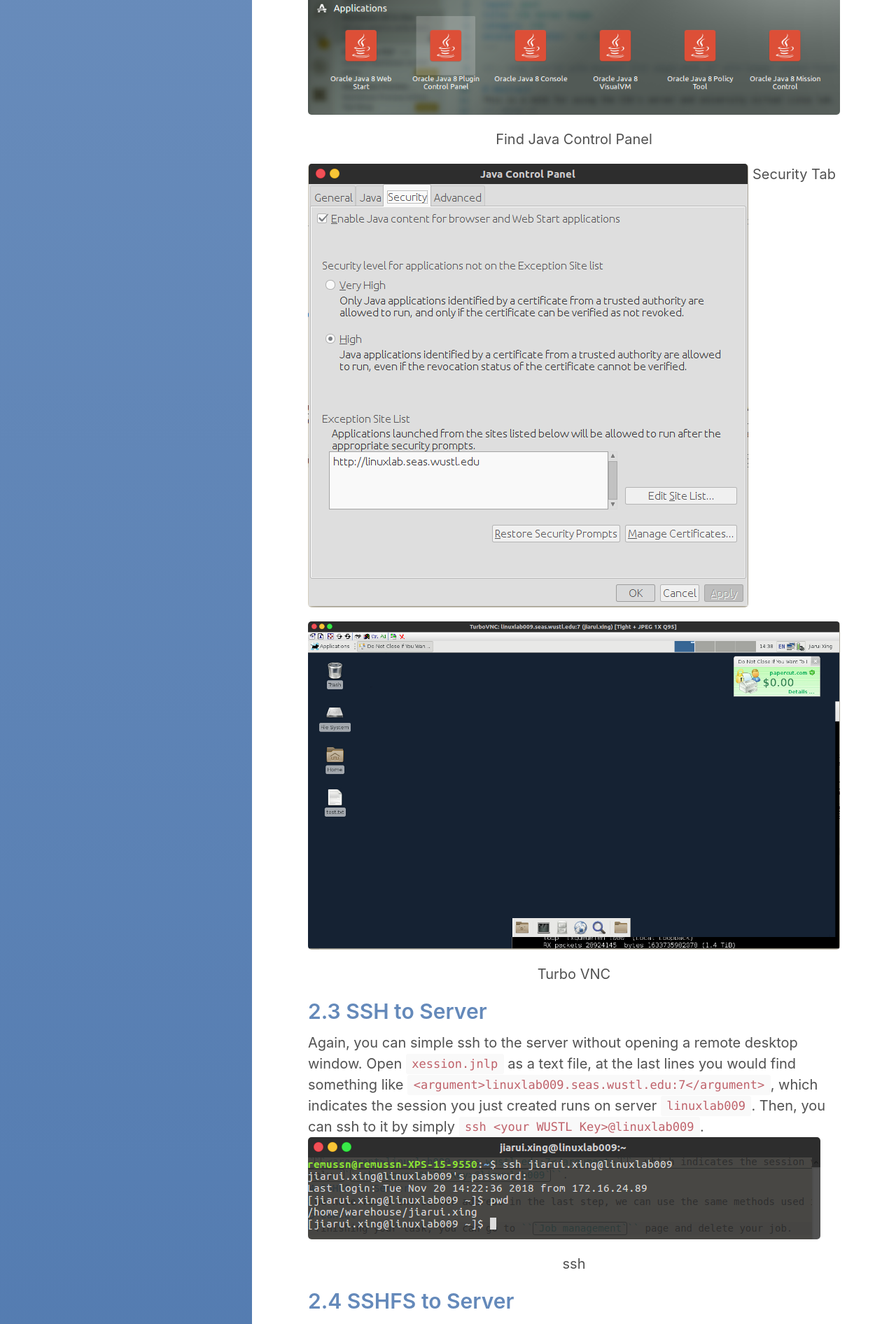
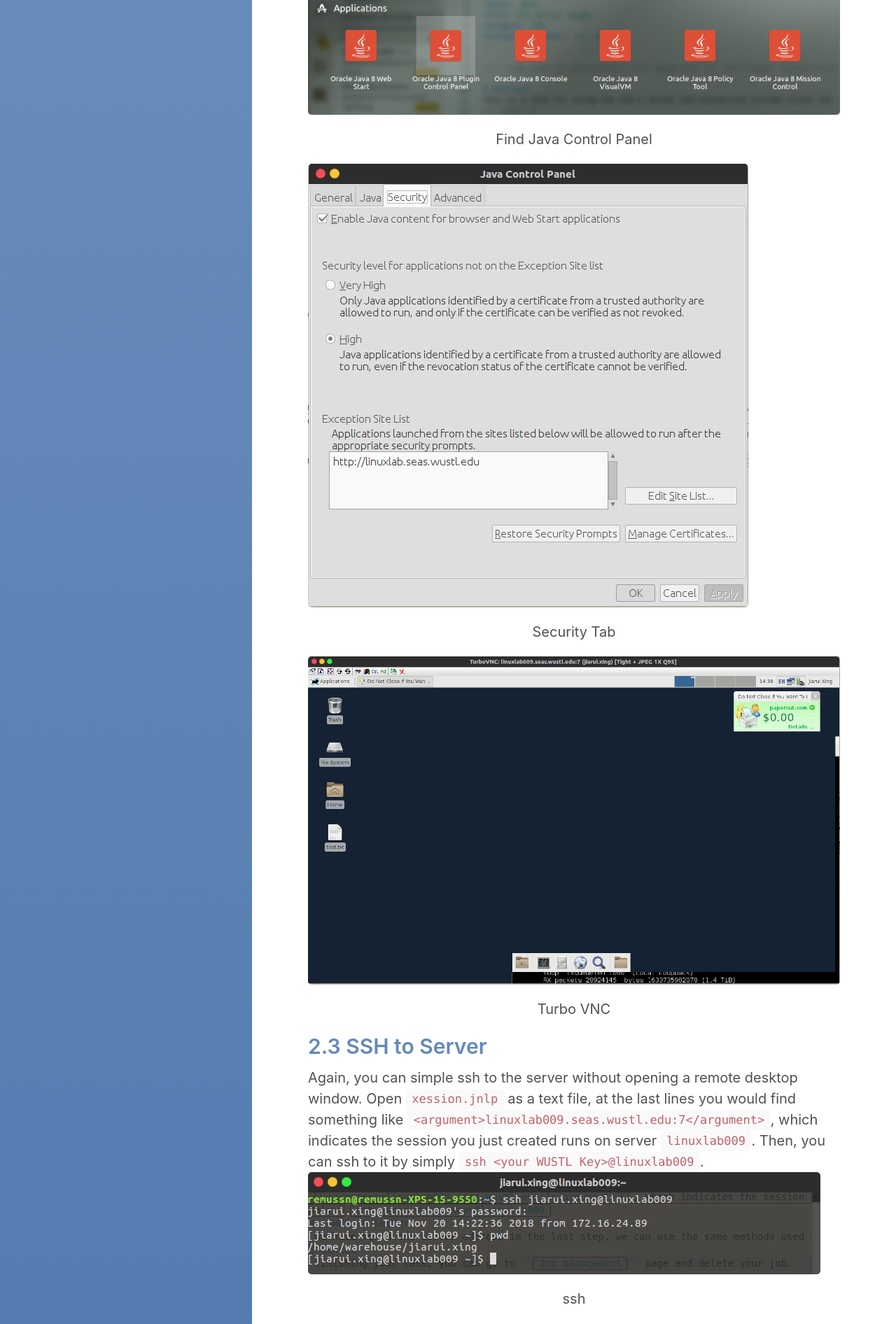
Before and after one commit to jr-xing/jr-xing.github.io, a Jekyll site: the page built from _posts/2018-11-20-Server-Usage.md, in a window 1280 px wide. Shown: the part 2140-4032 px from the top of the page at 70% size. Built offline with Jekyll 4.4.1, drawn with Linux system fonts in a browser that asks for light colours.

Commit message:
Server Usage

````diff
--- a/_posts/2018-11-20-Server-Usage.md
+++ b/_posts/2018-11-20-Server-Usage.md
@@ -20,9 +20,9 @@
 # 2 University Linux Lab
 ## 2.1 Create Linux Session
 You can go to [here](https://linuxlab.seas.wustl.edu/equeue/) to create your linux session. After logging with your WUSTL key and password, you can go to "Submit Job" to submit a new linux session. For general usages, I recommend to submit a "Linux_Desktop" job. After setting parameters(you can just use the default setting), the session will be created in a few seconds and the page will let you download ```xsession.jnlp```, which is a script to run a TurboVNC.
-<img src="{{ site.baseurl }}/assets/imgs/Server-Usage/LL-welcome.png" alt="image" style="float: left; vertical-align: text-top;" />
+<img src="{{ site.baseurl }}/assets/imgs/Server-Usage/LL-welcome.png"/>
 <p style="text-align: center;"> Welcome Page </p>
-<img src="{{ site.baseurl }}/assets/imgs/Server-Usage/LL-submit.png" alt="image" style="float: left; vertical-align: text-top;" />
+<img src="{{ site.baseurl }}/assets/imgs/Server-Usage/LL-submit.png"/>
 <p style="text-align: center;"> Submit Job </p>
 
 
@@ -30,7 +30,7 @@
 Once you have installed Java, you can directly open ```xession.jnlp```. Java may stop you to run it for securiy issue. To resolve this problem, you can open ```Java Control Panel``` and goto ```Security``` tab, and add ```http://linuxlab.seas.wustl.edu``` to the exception site list, and then you should be able to run it.
 <img src="{{ site.baseurl }}/assets/imgs/Server-Usage/LL-java.png" alt="image" style="float: left; vertical-align: text-top;" />
 <p style="text-align: center;"> Find Java Control Panel </p>
-<img src="{{ site.baseurl }}/assets/imgs/Server-Usage/LL-java-security.png" alt="image" style="float: left; vertical-align: text-top;" />
+<img src="{{ site.baseurl }}/assets/imgs/Server-Usage/LL-java-security.png"/>
 <p style="text-align: center;"> Security Tab </p>
 <img src="{{ site.baseurl }}/assets/imgs/Server-Usage/LL-VNC.png"/>
 <p style="text-align: center;"> Turbo VNC </p>
@@ -39,7 +39,7 @@
 <!-- <p> BLANK LINE</p>   -->
 ## 2.3 SSH to Server
 Again, you can simple ssh to the server without opening a remote desktop window. Open ```xession.jnlp``` as a text file, at the last lines you would find something like ```<argument>linuxlab009.seas.wustl.edu:7</argument>```, which indicates the session you just created runs on server ```linuxlab009```. Then, you can ssh to it by simply ```ssh <your WUSTL Key>@linuxlab009```.
-<img src="{{ site.baseurl }}/assets/imgs/Server-Usage/LL-ssh.png" alt="image" style="float: left; vertical-align: text-top;" />
+<img src="{{ site.baseurl }}/assets/imgs/Server-Usage/LL-ssh.png"/>
 <p style="text-align: center;"> ssh </p>
 
 
````
